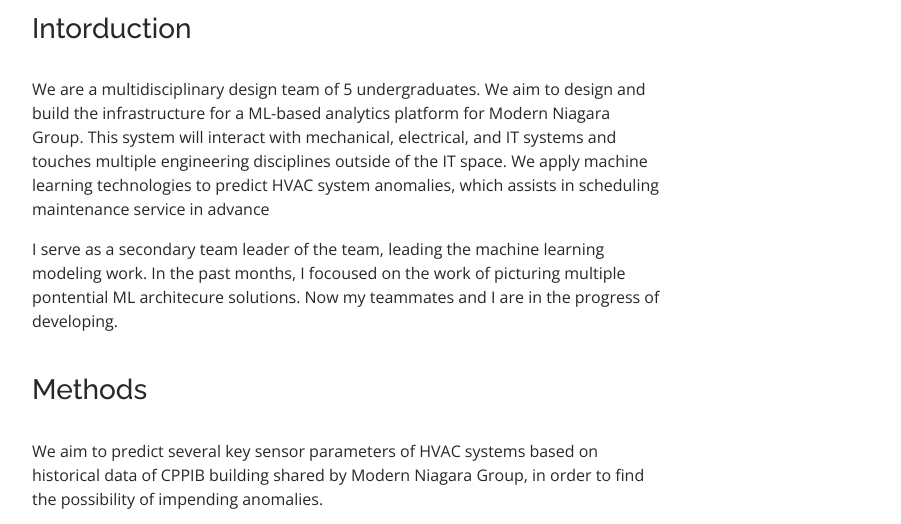
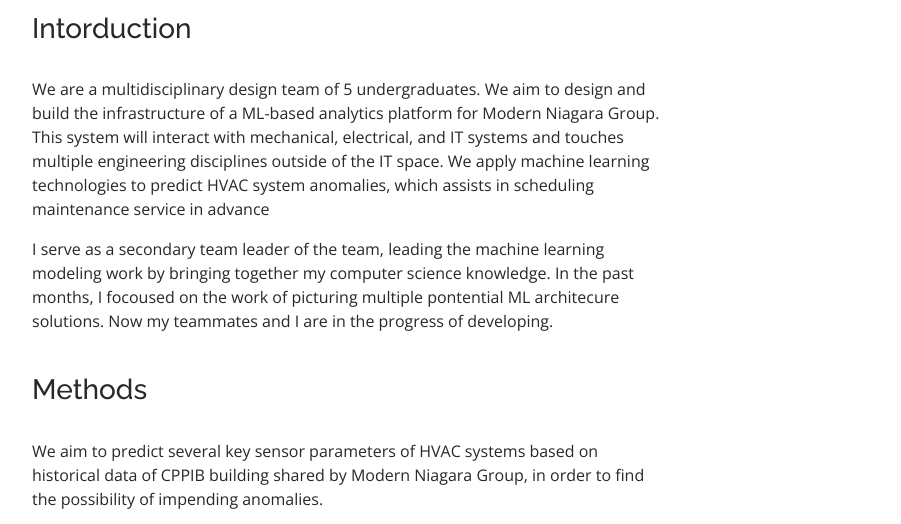
Before and after one commit to chuiyunjun/chuiyunjun.github.io, a plain HTML site: page portfolio-predictive-maintenance.html in a window 1280 px wide. Shown: the part 754-1278 px from the top of the page, without its empty margins (280-1181 px from the left). Drawn offline with nearby package versions, Linux system fonts and the light colour scheme.

Commit message:
add CNAME

```diff
--- a/portfolio-predictive-maintenance.html
+++ b/portfolio-predictive-maintenance.html
@@ -127,11 +127,11 @@
                 based algorithms will be able to identify anomalies or inefficiencies in customer HVAC and
                 Controls systems, triage urgency and dispatch service (or suggest remote service) before the
                 customer even knows they need it. </p-->
-            <p> We are a multidisciplinary design team of 5 undergraduates. We aim to design and build the infrastructure for a ML-based analytics platform for Modern Niagara Group.
+            <p> We are a multidisciplinary design team of 5 undergraduates. We aim to design and build the infrastructure of a ML-based analytics platform for Modern Niagara Group.
                 This system will interact with mechanical, electrical, and IT systems and touches multiple
                 engineering disciplines outside of the IT space. We apply machine learning technologies to predict HVAC system anomalies,
                 which assists in scheduling maintenance service in advance</p>
-            <p> I serve as a secondary team leader of the team, leading the machine learning modeling work. In the past months, I focoused on the work of picturing multiple pontential ML architecure solutions. Now my teammates and I are in the progress of developing. </p>
+            <p> I serve as a secondary team leader of the team, leading the machine learning modeling work by bringing together my computer science knowledge. In the past months, I focoused on the work of picturing multiple pontential ML architecure solutions. Now my teammates and I are in the progress of developing. </p>
             <br/>
             <h3> Methods</h3>
             <br/>
```
